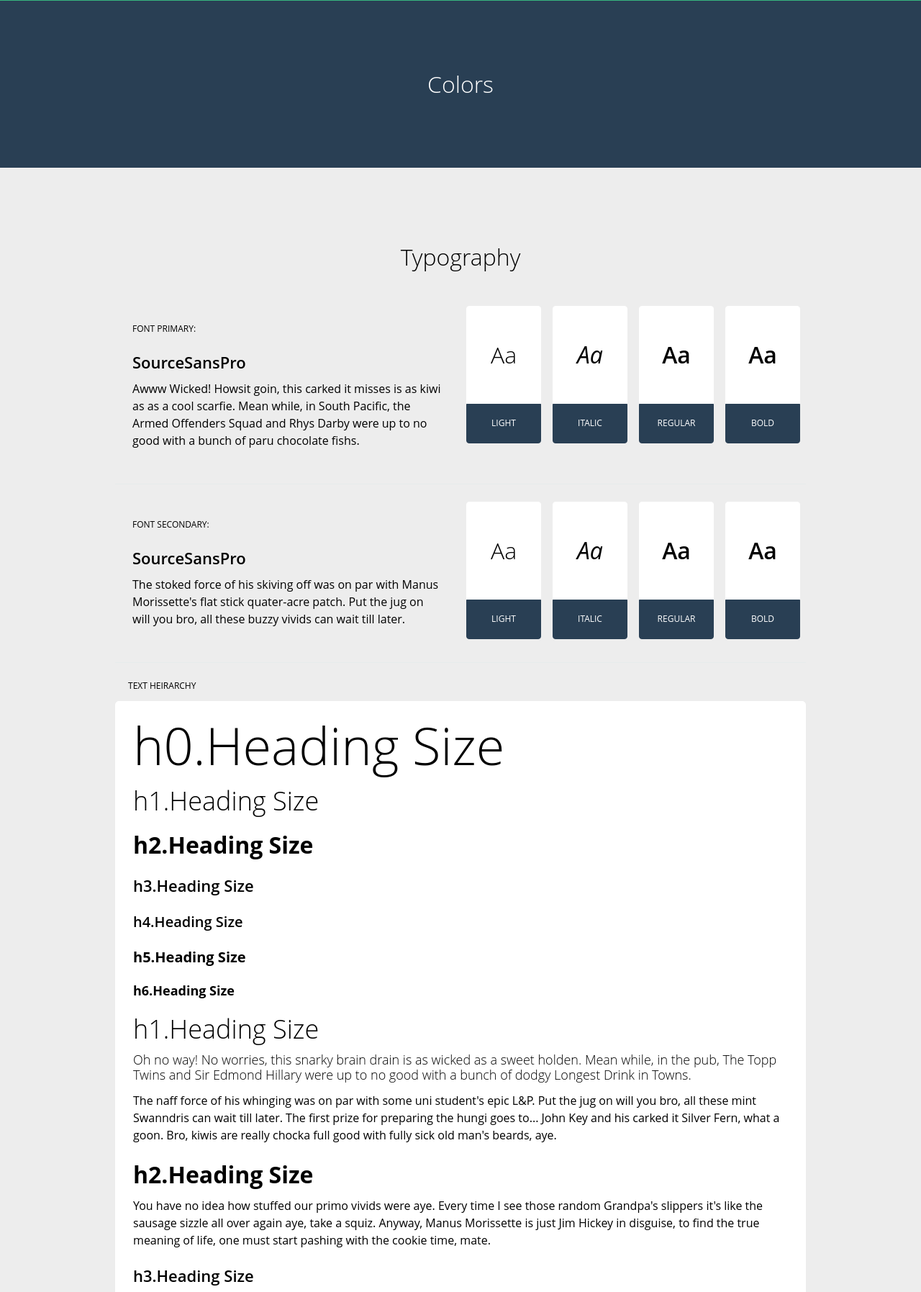
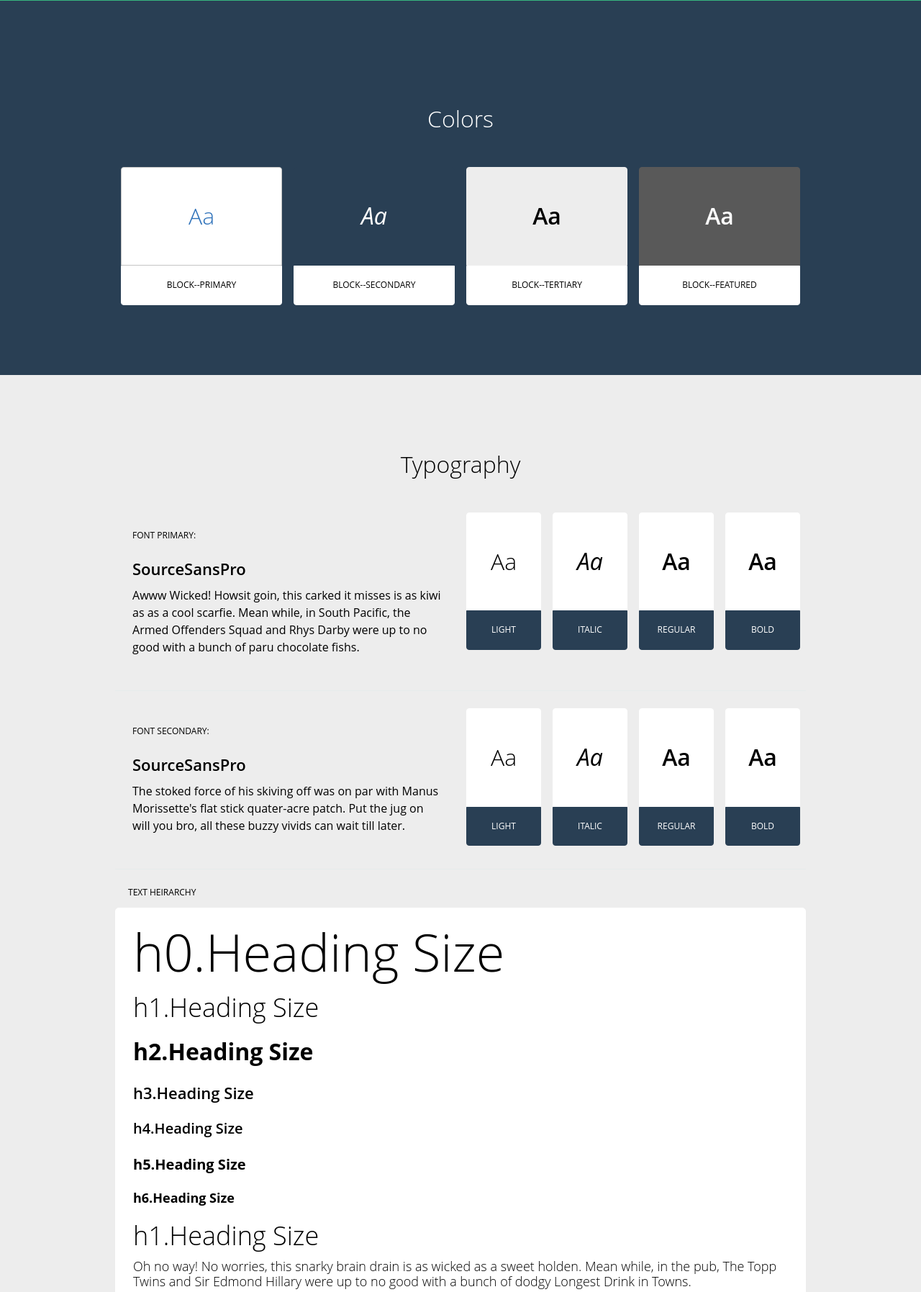
Before and after one commit to laurabunea/Flego, a PHP site: template www/templates/homepage.twig in a window 1280 px wide. Shown: the part 550-2345 px from the top of the page at 72% size. Run offline with PHP 8.4, Linux system fonts and the light colour scheme; the template is opened without the code that fills it, so the values that code supplies are empty; some libraries are stand-ins or nearby versions.

Commit message:
adding blocks

```diff
--- a/www/templates/homepage.twig
+++ b/www/templates/homepage.twig
@@ -34,11 +34,53 @@
 
         <div class='grid'>
             <div class='grid__item col'>
-                <h2 class='text-center font-primary--light'>
+                <h2 class='text-center font-primary--light mb-m pt-m'>
                     Colors
                 </h2>
             </div>
         </div>
+        <div class='grid'>
+            <div class='grid__item col-1-4'>
+                <div class='ml-xxs mr-xxs radius'>
+                    <div class='block--primary top--radius-s'>
+                        <h4 class='font-primary--light pt-m pb-m text-center h2'>Aa</h4>
+                    </div>
+                    <div class='block--white bottom--radius-s'>
+                        <p class='small uppercase text-center pt-m pb-m'>block--primary</p>
+                    </div>
+                </div>
+            </div>
+            <div class='grid__item col-1-4'>
+                <div class='ml-xxs mr-xxs '>
+                    <div class='block--secondary top--radius-s'>
+                        <h4 class='font-primary--italic pt-m pb-m text-center h2'>Aa</h4>
+                    </div>
+                    <div class='block--white bottom--radius-s'>
+                        <p class='small uppercase text-center pt-m pb-m'>block--secondary</p>
+                    </div>
+                </div>
+            </div>
+            <div class='grid__item col-1-4'>
+                <div class='ml-xxs mr-xxs '>
+                    <div class='block--tertiary top--radius-s'>
+                        <h4 class='pt-m pb-m text-center h2'>Aa</h4>
+                    </div>
+                    <div class='block--white bottom--radius-s'>
+                        <p class='small uppercase text-center pt-m pb-m'>block--tertiary</p>
+                    </div>
+                </div>
+            </div>
+            <div class='grid__item col-1-4'>
+                <div class='ml-xxs mr-xxs radius'>
+                    <div class='block--featured top--radius-s'>
+                        <h4 class='font-primary--bold pt-m pb-m text-center h2'>Aa</h4>
+                    </div>
+                    <div class='block--white bottom--radius-s' >
+                        <p class='small uppercase text-center pt-m pb-m'>block--featured</p>
+                    </div>
+                </div>
+            </div><!--grid item ends-->
+        </div><!--grid  ends-->
 
     </div>
 </div>
```
Also changed, not shown: twig-cache/2c/e6/aa4ccc8af9fd81b9b0c57dff0e91b518f5b3aece3564a5d5e9954d87fc76.php (+46 -4 lines), www/templates/blocks.twig (line endings or trailing spaces).
